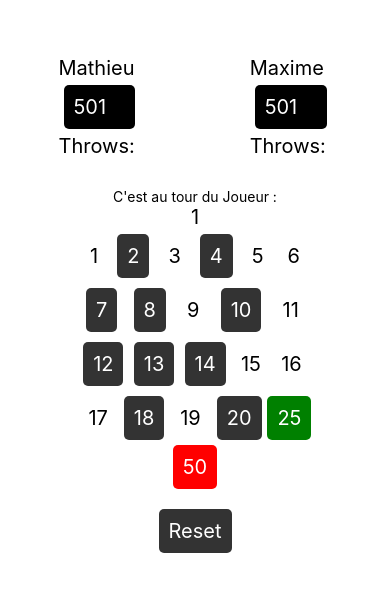
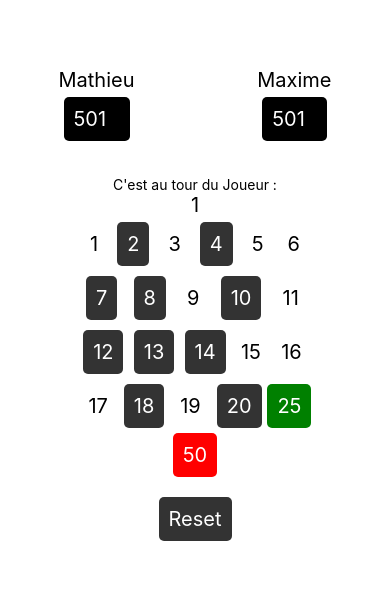
Before and after one commit to Claquettes/Flechettes, a React Native app in the folder pfff/: screen / in a window 390 px wide. Shown: the part 118-710 px from the top of the page. Built offline with nearby package versions, Linux system fonts and the light colour scheme.

Commit message:
Player names and scores and throws are now in a flex container on top, change throws under score

```diff
--- a/pfff/App.js
+++ b/pfff/App.js
@@ -86,12 +86,12 @@ const DartScorekeeper = () => {
             <View style={styles.playerContainer1}>
                 <Text style={styles.text}>{player1Name}</Text>
                 <Text style={styles.score}>{score1}</Text>
-                <Text style={styles.text}>Throws: {throws1.join(', ')}</Text>
+                <Text style={styles.arrayThrows}>{throws1.join(', ')}</Text>
             </View>
             <View style={styles.playerContainer2}>
                 <Text style={styles.text}>{player2Name}</Text>
                 <Text style={styles.score}>{score2}</Text>
-                <Text style={styles.text}>Throws: {throws2.join(', ')}</Text>
+                <Text style={styles.arrayThrows}>{throws2.join(', ')}</Text>
             </View>
             </View>
             <Text>C'est au tour du Joueur :</Text>
@@ -192,10 +192,13 @@ const styles = StyleSheet.create({
         alignItems: 'center',
         justifyContent: 'center',
     },
+    arrayThrows: {
+        fontSize: 10,
+    },
     text: {
         fontSize: 20,
+    },
 
-    },
     score: {
         color: 'white',
         fontSize: 20,
```
